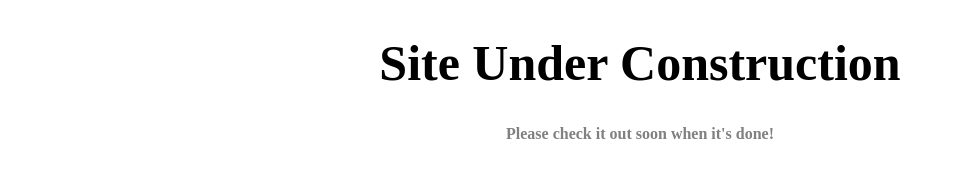
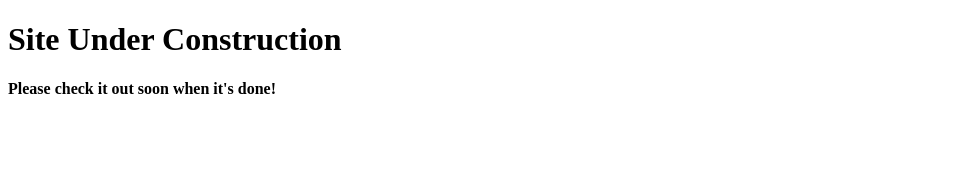
Before and after one commit to ShySpaceSheep/ShySpaceSheep.github.io, a plain HTML site: page index.html in a window 1280 px wide. Shown: the whole page, without its empty margins (0-955 px from the left). Drawn offline with Linux system fonts and the light colour scheme.

Commit message:
Update index.html

```diff
--- a/index.html
+++ b/index.html
@@ -10,19 +10,6 @@
         <link rel="stylesheet" href="css/style.css">
         <script src="js/script.js"></script>
     </head>
-
-    <!-- Internal CSS styling for now, it'll be moved to the style.css in the next update. -->
-    <style>
-        h1 {
-            text-align: center;
-            font-size: 50px;
-        }
-
-        p {
-            text-align: center;
-            color: gray;
-        }
-    </style>
 
     <body>
         <header>
```
